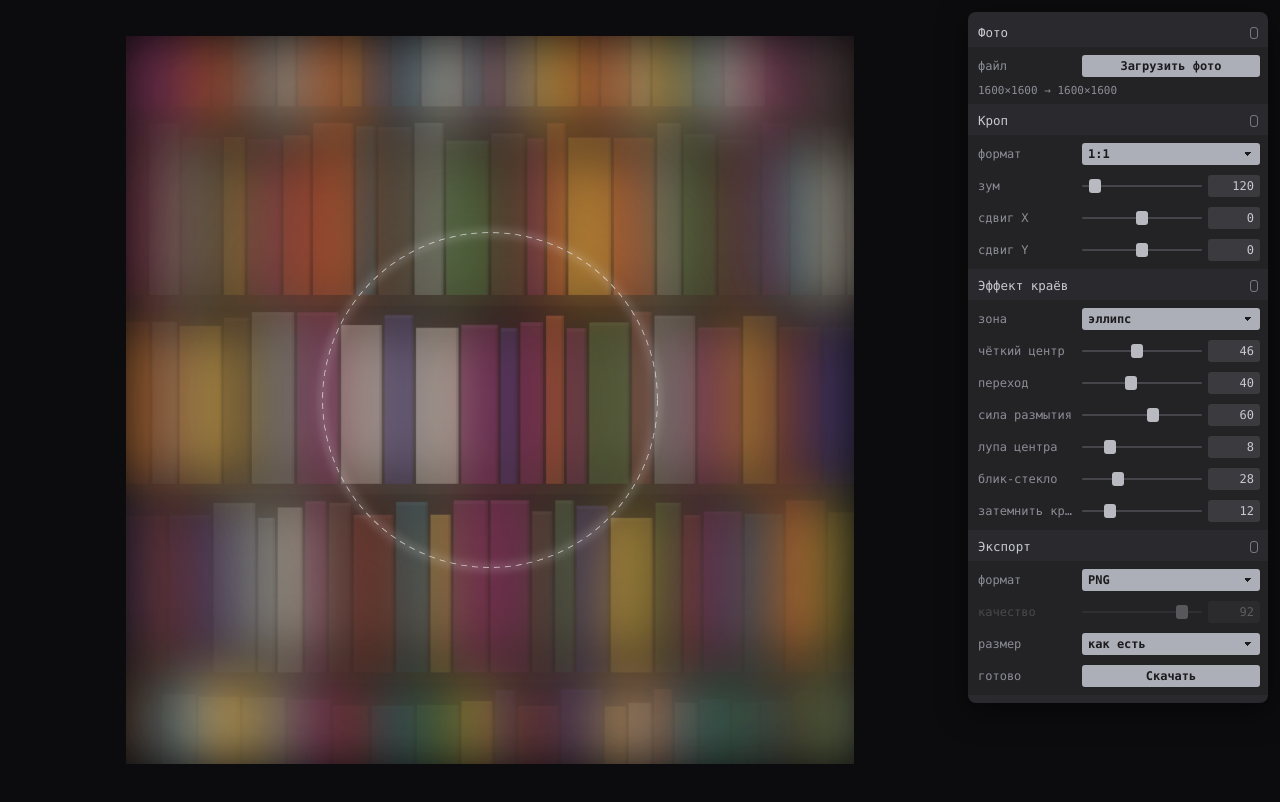
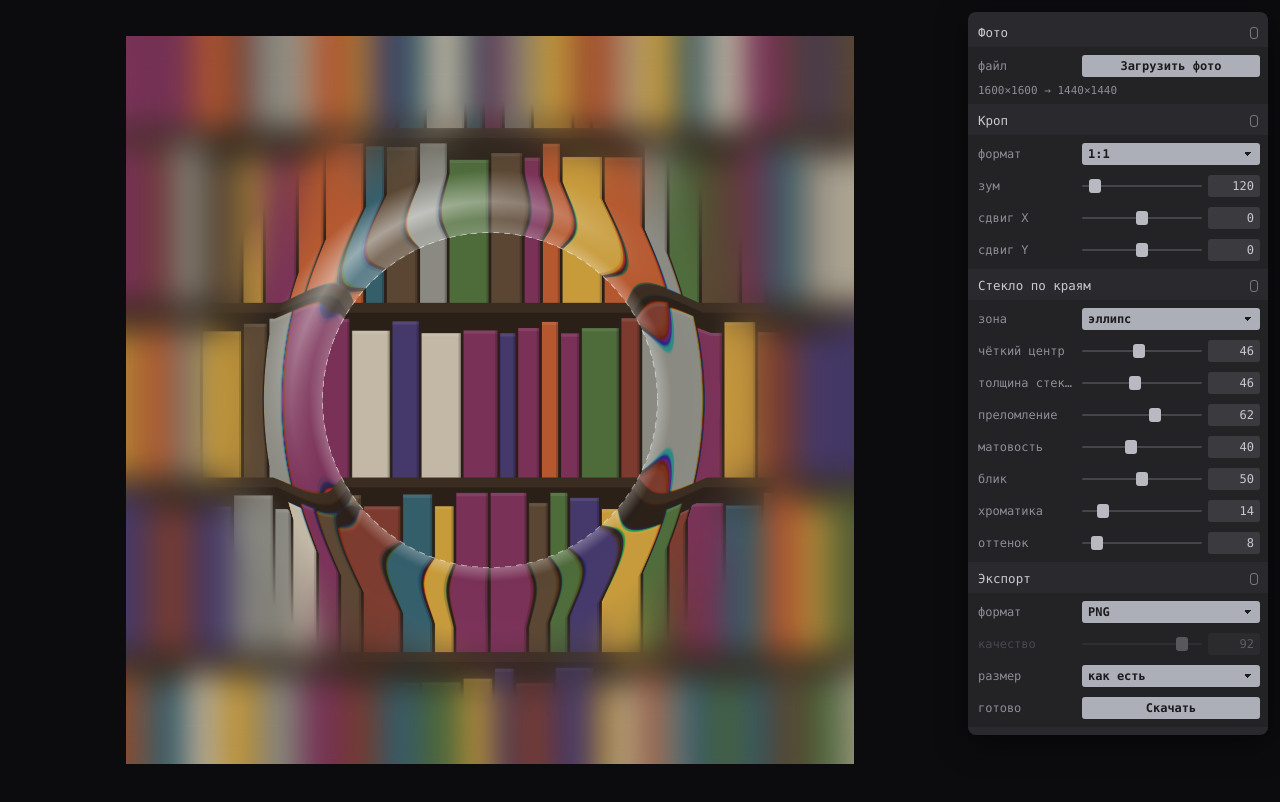
Before and after one commit to risenve/glass-edge, a plain HTML site: page index.html in a window 1280 px wide. Drawn offline with Linux system fonts and the light colour scheme.

Commit message:
Real glass refraction at edges (not linear blur)
Per-pixel glass engine: refractive displacement ripple along the clear-zone
lip, specular rim highlight, chromatic aberration, frosted body and tint.
Center stays sharp; the glass acts only around the edges. New controls:
толщина стекла, преломление, матовость, блик, хроматика, оттенок.

Co-Authored-By: Claude Opus 4.8 <noreply@anthropic.com>

```diff
--- a/index.html
+++ b/index.html
@@ -70,13 +70,13 @@ button.b:active{filter:brightness(.92)}
 <script>
 (()=>{
 const S={aspect:'1x1',zoom:120,panx:0,pany:0,
-  shape:'ellipse',clear:46,feather:40,blur:60,magnify:8,gloss:28,darken:12,
+  shape:'ellipse',clear:46,band:46,refract:62,frost:40,gloss:50,chroma:14,tint:8,
   fmt:'png',q:92,preset:'orig'};
-const MAXSIDE=3200,OUTLONG=1600;
+const MAXSIDE=3200,OUTLONG=1440;
 const $=id=>document.getElementById(id);
 const mk=()=>document.createElement('canvas');
 const view=$('view'),ov=$('ov'),wrap=$('wrap'),stage=$('stage'),pane=$('pane');
-const srcC=mk(),cropC=mk(),blurC=mk(),maskC=mk(),tmpC=mk();
+const srcC=mk(),cropC=mk(),blurC=mk(),tmpC=mk();
 const ctx=c=>c.getContext('2d');
 const clamp=(v,a,b)=>Math.max(a,Math.min(b,v));
 let sw=0,sh=0,W=0,H=0,fileBase='photo';
@@ -94,8 +94,8 @@ function sample(){const c=mk();c.width=1600;c.height=1600;const g=ctx(c);g.fillS
 // ---------- image io ----------
 function recalc(){if(!sw)return;let a;if(S.aspect==='orig')a=sw/sh;else{const [aw,ah]=S.aspect.split('x').map(Number);a=aw/ah}
   if(a>=1){W=OUTLONG;H=Math.round(OUTLONG/a)}else{H=OUTLONG;W=Math.round(OUTLONG*a)}
-  for(const c of [cropC,blurC,maskC,tmpC,view,ov]){c.width=W;c.height=H}
-  const m=$('meta');if(m)m.textContent=sw+'×'+sh+'  →  '+W+'×'+H;fit();schedule()}
+  for(const c of [cropC,blurC,tmpC,view,ov]){c.width=W;c.height=H}
+  const m=$('meta');if(m)m.textContent=sw+'×'+sh+'  →  '+W+'×'+H;fit();schedule(true)}
 function setImage(img,name){let w=img.naturalWidth||img.width,h=img.naturalHeight||img.height;const k=Math.min(1,MAXSIDE/Math.max(w,h));sw=Math.round(w*k);sh=Math.round(h*k);
   srcC.width=sw;srcC.height=sh;ctx(srcC).drawImage(img,0,0,sw,sh);if(name)fileBase=name.replace(/\.[^.]+$/,'').slice(0,60)||'photo';recalc()}
 function loadFile(f){if(!f||!f.type.startsWith('image/')){toast('Нужен JPG, PNG или WebP');return}
@@ -109,49 +109,87 @@ function fit(){if(!W)return;const r=stage.getBoundingClientRect();const wide=win
   const s=Math.min((r.width-padL-padR)/W,(r.height-padY*2)/H);wrap.style.width=Math.max(40,W*s)+'px';wrap.style.height=Math.max(40,H*s)+'px';wrap.style.marginRight=wide?(padR-padL)+'px':'0'}
 new ResizeObserver(fit).observe(stage);
 
-// ---------- geometry ----------
-function rr(g,x,y,w,h,r){r=Math.max(0,Math.min(r,w/2,h/2));g.beginPath();g.moveTo(x+r,y);g.arcTo(x+w,y,x+w,y+h,r);g.arcTo(x+w,y+h,x,y+h,r);g.arcTo(x,y+h,x,y,r);g.arcTo(x,y,x+w,y,r);g.closePath()}
-function clearPath(g,scale){const cx=W/2,cy=H/2;scale=scale||1;
-  if(S.shape==='rect'){const w=S.clear/100*W*scale,h=S.clear/100*H*scale,rad=Math.min(w,h)*0.28;rr(g,cx-w/2,cy-h/2,w,h,rad)}
-  else{const base=Math.min(W,H)/2;const r=S.clear/100*base*scale;const sx=S.shape==='ellipse'?W/Math.min(W,H):1,sy=S.shape==='ellipse'?H/Math.min(W,H):1;
-    g.save();g.translate(cx,cy);g.scale(sx,sy);g.beginPath();g.arc(0,0,r,0,7);g.closePath();g.restore()}}
-
-// ---------- build layers ----------
+// ---------- crop + frost ----------
 function buildCrop(){const g=ctx(cropC);g.setTransform(1,0,0,1,0,0);g.filter='none';g.globalAlpha=1;g.clearRect(0,0,W,H);
   const s=Math.max(W/sw,H/sh)*S.zoom/100;const dw=sw*s,dh=sh*s;const ox=(W-dw)/2+S.panx/100*(dw-W)/2,oy=(H-dh)/2+S.pany/100*(dh-H)/2;
   g.imageSmoothingQuality='high';g.drawImage(srcC,ox,oy,dw,dh)}
 function buildBlur(){const g=ctx(blurC);g.setTransform(1,0,0,1,0,0);g.globalAlpha=1;g.clearRect(0,0,W,H);g.save();
-  const px=S.blur/100*Math.min(W,H)*0.06;if(px>0)g.filter=`blur(${px}px)`;g.drawImage(cropC,0,0);g.restore();
-  if(S.darken>0){g.save();g.globalAlpha=S.darken/100;g.fillStyle='#000';g.fillRect(0,0,W,H);g.restore()}}
-function buildMask(){const g=ctx(maskC);g.setTransform(1,0,0,1,0,0);g.globalCompositeOperation='source-over';g.globalAlpha=1;g.filter='none';g.clearRect(0,0,W,H);g.save();
-  const base=Math.min(W,H)/2;const fb=Math.max(0.5,S.feather/100*base*0.9);g.filter=`blur(${fb}px)`;g.fillStyle='#fff';clearPath(g);g.fill();g.restore()}
-function render(){if(!W)return;buildCrop();buildBlur();buildMask();
-  const g=ctx(view);g.setTransform(1,0,0,1,0,0);g.globalCompositeOperation='source-over';g.globalAlpha=1;g.filter='none';g.clearRect(0,0,W,H);
-  g.drawImage(blurC,0,0);
-  const t=ctx(tmpC);t.setTransform(1,0,0,1,0,0);t.globalCompositeOperation='source-over';t.globalAlpha=1;t.filter='none';t.clearRect(0,0,W,H);
-  const m=1+S.magnify/100;t.save();t.translate(W/2,H/2);t.scale(m,m);t.translate(-W/2,-H/2);t.drawImage(cropC,0,0);t.restore();
-  t.globalCompositeOperation='destination-in';t.drawImage(maskC,0,0);t.globalCompositeOperation='source-over';g.drawImage(tmpC,0,0);
-  if(S.gloss>0){const base=Math.min(W,H)/2;g.save();g.globalCompositeOperation='screen';g.globalAlpha=S.gloss/100*0.8;g.filter=`blur(${base*0.012}px)`;g.strokeStyle='#fff';g.lineWidth=Math.max(2,base*0.016);clearPath(g,1.0);g.stroke();g.restore();}
+  const px=Math.max(0.5,S.frost/100*Math.min(W,H)*0.055);g.filter=`blur(${px}px)`;g.drawImage(cropC,0,0);g.restore()}
+
+// ---------- geometry (clear-zone boundary) ----------
+function clearPath(g){const cx=W/2,cy=H/2;
+  if(S.shape==='rect'){const w=S.clear/100*W,h=S.clear/100*H,rad=Math.min(w,h)*0.28;const x=cx-w/2,y=cy-h/2;
+    g.beginPath();g.moveTo(x+rad,y);g.arcTo(x+w,y,x+w,y+h,rad);g.arcTo(x+w,y+h,x,y+h,rad);g.arcTo(x,y+h,x,y,rad);g.arcTo(x,y,x+w,y,rad);g.closePath()}
+  else{const base=Math.min(W,H)/2;const ax=S.shape==='ellipse'?S.clear/100*W/2:S.clear/100*base,ay=S.shape==='ellipse'?S.clear/100*H/2:S.clear/100*base;
+    g.save();g.translate(cx,cy);g.beginPath();g.ellipse(0,0,ax,ay,0,0,7);g.closePath();g.restore()}}
+
+// ---------- glass engine (refraction + specular + frost) ----------
+function sampleBi(d,x,y){if(x<0)x=0;else if(x>W-1)x=W-1;if(y<0)y=0;else if(y>H-1)y=H-1;
+  const x0=x|0,y0=y|0,x1=x0+1<W?x0+1:x0,y1=y0+1<H?y0+1:y0,fx=x-x0,fy=y-y0;
+  const i00=(y0*W+x0)*4,i10=(y0*W+x1)*4,i01=(y1*W+x0)*4,i11=(y1*W+x1)*4;
+  const w00=(1-fx)*(1-fy),w10=fx*(1-fy),w01=(1-fx)*fy,w11=fx*fy;
+  return [d[i00]*w00+d[i10]*w10+d[i01]*w01+d[i11]*w11,d[i00+1]*w00+d[i10+1]*w10+d[i01+1]*w01+d[i11+1]*w11,d[i00+2]*w00+d[i10+2]*w10+d[i01+2]*w01+d[i11+2]*w11]}
+function applyGlass(){
+  const src=ctx(cropC).getImageData(0,0,W,H).data,frost=ctx(blurC).getImageData(0,0,W,H).data;
+  const out=ctx(view).createImageData(W,H),o=out.data;
+  const cx=W/2,cy=H/2,baseR=Math.min(W,H)/2;
+  const rectMode=S.shape==='rect';
+  const hw=S.clear/100*W/2,hh=S.clear/100*H/2,rad=Math.min(hw,hh)*0.28,refR=Math.min(hw,hh);
+  const ax=S.shape==='ellipse'?S.clear/100*W/2:S.clear/100*baseR,ay=S.shape==='ellipse'?S.clear/100*H/2:S.clear/100*baseR;
+  const Lf=0.10+S.band/100*0.6;            // glass-lip thickness (field units)
+  const amp=S.refract/100*baseR*0.16;      // max displacement (px)
+  const chroma=S.chroma/100*0.5;
+  const lx=-0.55,ly=-0.83;                  // light direction (top-left)
+  for(let y=0;y<H;y++){for(let x=0;x<W;x++){const i=(y*W+x)*4;
+    let f,nxp,nyp;
+    if(rectMode){const qx=Math.abs(x-cx)-(hw-rad),qy=Math.abs(y-cy)-(hh-rad);const ex=Math.max(qx,0),ey=Math.max(qy,0);
+      const dist=Math.hypot(ex,ey)+Math.min(Math.max(qx,qy),0)-rad;f=1+dist/refR;
+      nxp=Math.sign(x-cx)*(ex||(qx>qy?1:0));nyp=Math.sign(y-cy)*(ey||(qy>=qx?1:0));const nl=Math.hypot(nxp,nyp)||1;nxp/=nl;nyp/=nl;}
+    else{const dx=(x-cx)/ax,dy=(y-cy)/ay;f=Math.hypot(dx,dy);let gx=(x-cx)/(ax*ax),gy=(y-cy)/(ay*ay);const gl=Math.hypot(gx,gy)||1;nxp=gx/gl;nyp=gy/gl;}
+    if(f<1){o[i]=src[i];o[i+1]=src[i+1];o[i+2]=src[i+2];o[i+3]=255;continue}
+    const u=f-1,tl=Math.min(u/Lf,1);
+    const prof=Math.sin(Math.PI*tl)*(1-tl*0.25);     // refraction ripple across the lip
+    const d=amp*prof;
+    let cr,cg,cb;
+    if(chroma>0){const rr=sampleBi(src,x-nxp*d*(1+chroma),y-nyp*d*(1+chroma)),gg=sampleBi(src,x-nxp*d,y-nyp*d),bb=sampleBi(src,x-nxp*d*(1-chroma),y-nyp*d*(1-chroma));cr=rr[0];cg=gg[1];cb=bb[2]}
+    else{const c=sampleBi(src,x-nxp*d,y-nyp*d);cr=c[0];cg=c[1];cb=c[2]}
+    if(u>Lf){const fb=sampleBi(frost,x,y),mixp=Math.min((u-Lf)/(Lf*1.1),1);cr+= (fb[0]-cr)*mixp;cg+=(fb[1]-cg)*mixp;cb+=(fb[2]-cb)*mixp}
+    // glass tint (cool, subtle)
+    const tn=S.tint/100*0.5*Math.min(1,u/Lf);cr+=(206-cr)*tn*0.25;cg+=(224-cg)*tn*0.25;cb+=(255-cb)*tn*0.25;
+    // specular band across the lip, facing the light
+    const spec=Math.pow(Math.max(0,nxp*lx+nyp*ly),1.5)*Math.max(0,1-Math.abs(tl-0.5)*2.0)*(S.gloss/100);
+    cr+=(255-cr)*spec;cg+=(255-cg)*spec;cb+=(255-cb)*spec;
+    // bright thin rim exactly on the boundary
+    const rim=Math.max(0,1-u/(Lf*0.22))*0.55*(S.gloss/100);cr+=(255-cr)*rim;cg+=(255-cg)*rim;cb+=(255-cb)*rim;
+    o[i]=cr;o[i+1]=cg;o[i+2]=cb;o[i+3]=255;
+  }}
+  ctx(view).putImageData(out,0,0)}
+
+function render(full){if(!W)return;buildCrop();
+  if(full){buildBlur();applyGlass()}
+  else{const g=ctx(view);g.setTransform(1,0,0,1,0,0);g.filter='none';g.globalAlpha=1;g.clearRect(0,0,W,H);g.drawImage(cropC,0,0)}
   overlay()}
 function overlay(){const g=ctx(ov);g.setTransform(1,0,0,1,0,0);g.clearRect(0,0,W,H);if(!W)return;const sc=W/Math.max(1,wrap.clientWidth);
-  g.save();g.setLineDash([6*sc,5*sc]);g.lineWidth=1*sc;g.strokeStyle='rgba(255,255,255,.55)';clearPath(g);g.stroke();g.restore()}
-let raf=0;function schedule(){if(raf)return;raf=requestAnimationFrame(()=>{raf=0;render()})}
+  g.save();g.setLineDash([6*sc,5*sc]);g.lineWidth=1*sc;g.strokeStyle='rgba(255,255,255,.5)';clearPath(g);g.stroke();g.restore()}
+let raf=0,pendFull=false;
+function schedule(full){if(full)pendFull=true;if(raf)return;raf=requestAnimationFrame(()=>{raf=0;const f=pendFull;pendFull=false;render(f)})}
 
 // ---------- panel ----------
-function set(k,v){S[k]=v;if(k==='aspect'){recalc();sync();return}sync();schedule()}
+function set(k,v){S[k]=v;if(k==='aspect'){recalc();sync();return}sync();schedule(true)}
 const DEF=[
  ['Фото',[{t:'act',l:'файл',b:'Загрузить фото',f:()=>$('file').click()},{t:'meta'}]],
  ['Кроп',[{t:'sel',k:'aspect',l:'формат',o:[['orig','оригинал'],['1x1','1:1'],['4x5','4:5'],['3x4','3:4'],['9x16','9:16'],['16x9','16:9'],['3x2','3:2']]},
    {t:'rng',k:'zoom',l:'зум',min:100,max:400},
    {t:'rng',k:'panx',l:'сдвиг X',min:-100,max:100},
    {t:'rng',k:'pany',l:'сдвиг Y',min:-100,max:100}]],
- ['Эффект краёв',[{t:'sel',k:'shape',l:'зона',o:[['ellipse','эллипс'],['circle','круг'],['rect','прямоугольник']]},
-   {t:'rng',k:'clear',l:'чёткий центр',min:5,max:95},
-   {t:'rng',k:'feather',l:'переход',min:0,max:100},
-   {t:'rng',k:'blur',l:'сила размытия',min:0,max:100},
-   {t:'rng',k:'magnify',l:'лупа центра',min:0,max:40},
-   {t:'rng',k:'gloss',l:'блик-стекло',min:0,max:100},
-   {t:'rng',k:'darken',l:'затемнить края',min:0,max:60}]],
+ ['Стекло по краям',[{t:'sel',k:'shape',l:'зона',o:[['ellipse','эллипс'],['circle','круг'],['rect','прямоугольник']]},
+   {t:'rng',k:'clear',l:'чёткий центр',min:5,max:92},
+   {t:'rng',k:'band',l:'толщина стекла',min:5,max:100},
+   {t:'rng',k:'refract',l:'преломление',min:0,max:100},
+   {t:'rng',k:'frost',l:'матовость',min:0,max:100},
+   {t:'rng',k:'gloss',l:'блик',min:0,max:100},
+   {t:'rng',k:'chroma',l:'хроматика',min:0,max:100},
+   {t:'rng',k:'tint',l:'оттенок',min:0,max:100}]],
  ['Экспорт',[{t:'sel',k:'fmt',l:'формат',o:[['png','PNG'],['jpg','JPG'],['webp','WebP']]},
    {t:'rng',k:'q',l:'качество',min:40,max:100,dim:()=>S.fmt==='png'},
    {t:'sel',k:'preset',l:'размер',o:[['orig','как есть'],['1080x1080','1080×1080'],['1080x1350','1080×1350'],['1080x1920','1080×1920']]},
@@ -176,25 +214,24 @@ DEF.forEach(([title,items],fi)=>{const f=document.createElement('div');f.classNa
 function sync(){binds.forEach(f=>f());ov.style.cursor='move'}
 
 // ---------- pointer: pan ----------
-function imgPt(e){const r=ov.getBoundingClientRect();return{x:(e.clientX-r.left)*W/r.width,y:(e.clientY-r.top)*H/r.height}}
 let drag=null;
 ov.addEventListener('pointerdown',e=>{if(!W)return;ov.setPointerCapture(e.pointerId);drag={x:e.clientX,y:e.clientY,px:S.panx,py:S.pany,r:ov.getBoundingClientRect()}});
 ov.addEventListener('pointermove',e=>{if(!drag)return;const kx=200/Math.max(1,drag.r.width),ky=200/Math.max(1,drag.r.height);
-  S.panx=clamp(drag.px-(e.clientX-drag.x)*kx,-100,100);S.pany=clamp(drag.py-(e.clientY-drag.y)*ky,-100,100);sync();schedule()});
-const end=()=>{drag=null};ov.addEventListener('pointerup',end);ov.addEventListener('pointercancel',end);
+  S.panx=clamp(drag.px-(e.clientX-drag.x)*kx,-100,100);S.pany=clamp(drag.py-(e.clientY-drag.y)*ky,-100,100);sync();schedule(false)});
+const end=()=>{if(drag){drag=null;schedule(true)}};ov.addEventListener('pointerup',end);ov.addEventListener('pointercancel',end);
 
 // ---------- export ----------
 function blobOf(c,type,q){return new Promise((res,rej)=>c.toBlob(b=>b?res(b):rej(new Error('encode')),type,q))}
 async function save(blob,filename){const dl=dlP?await dlP.catch(()=>null):null;
   if(dl){try{await dl.save({filename,data:blob});toast('Сохранено')}catch(e){const c=e&&e.code;toast(c==='declined'?'Отменено':c==='rate_limited'?'Повторите через пару секунд':'Не удалось сохранить')}return}
   try{const a=document.createElement('a');a.href=URL.createObjectURL(blob);a.download=filename;document.body.appendChild(a);a.click();setTimeout(()=>{URL.revokeObjectURL(a.href);a.remove()},1500)}catch(e){toast('Скачивание недоступно')}}
-async function exportImg(){if(!W){toast('Сначала загрузите фото');return}render();
+async function exportImg(){if(!W){toast('Сначала загрузите фото');return}render(true);
   let out=view;
   if(S.preset!=='orig'){const [tw,th]=S.preset.split('x').map(Number);const a=tw/th;let cw,ch;if(W/H>a){ch=H;cw=H*a}else{cw=W;ch=W/a}
     const x=(W-cw)/2,y=(H-ch)/2;out=mk();out.width=tw;out.height=th;const g=ctx(out);g.imageSmoothingQuality='high';g.drawImage(view,x,y,cw,ch,0,0,tw,th)}
   if(S.fmt==='jpg'){const fC=mk();fC.width=out.width;fC.height=out.height;const g=ctx(fC);g.fillStyle='#000';g.fillRect(0,0,fC.width,fC.height);g.drawImage(out,0,0);out=fC}
   const type={png:'image/png',jpg:'image/jpeg',webp:'image/webp'}[S.fmt];
-  try{await save(await blobOf(out,type,S.q/100),`${fileBase}-edgefocus-${out.width}x${out.height}.${S.fmt}`)}catch(e){toast('Не удалось собрать файл')}}
+  try{await save(await blobOf(out,type,S.q/100),`${fileBase}-glassedge-${out.width}x${out.height}.${S.fmt}`)}catch(e){toast('Не удалось собрать файл')}}
 
 // first open
 setImage(sample(),null);sync();
```
